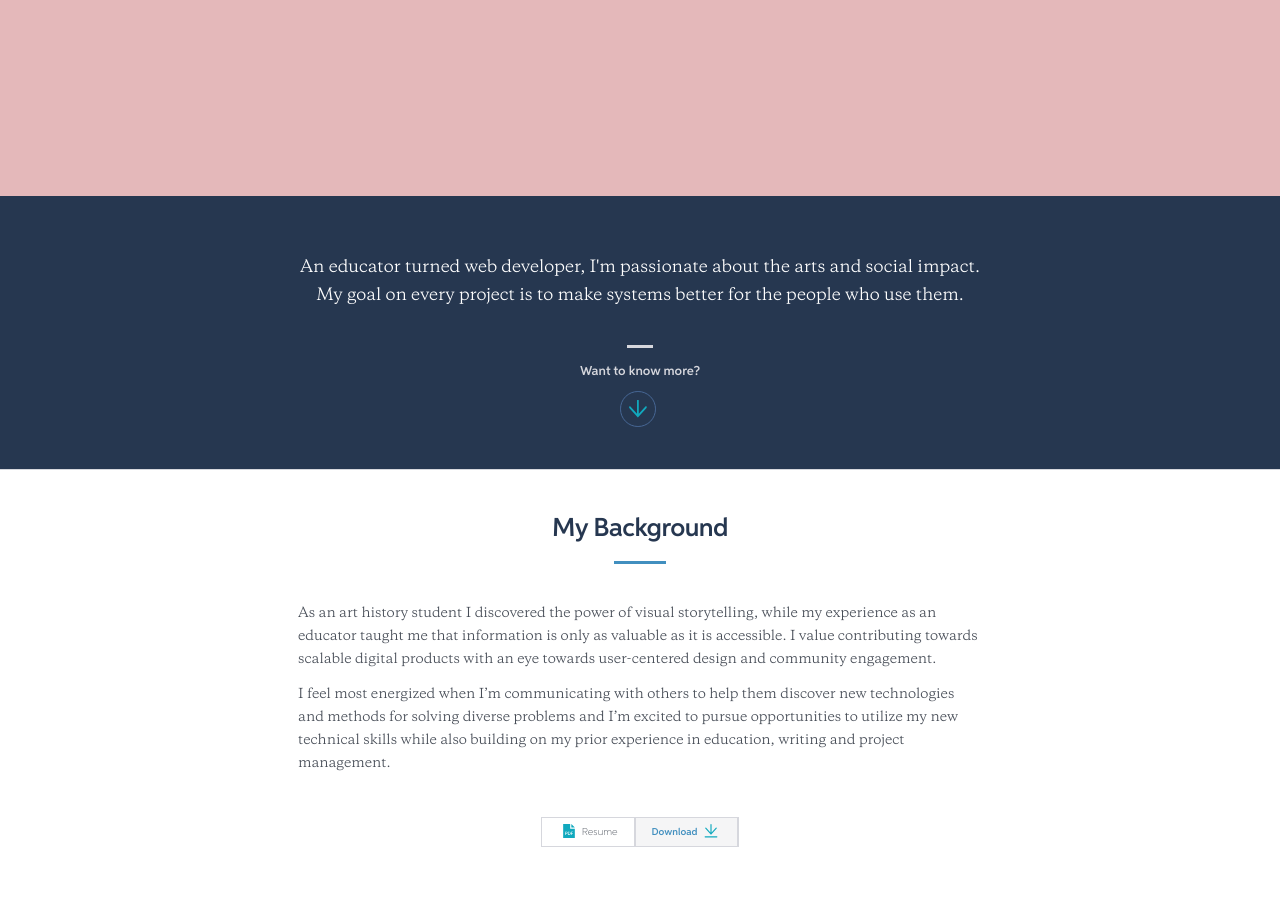
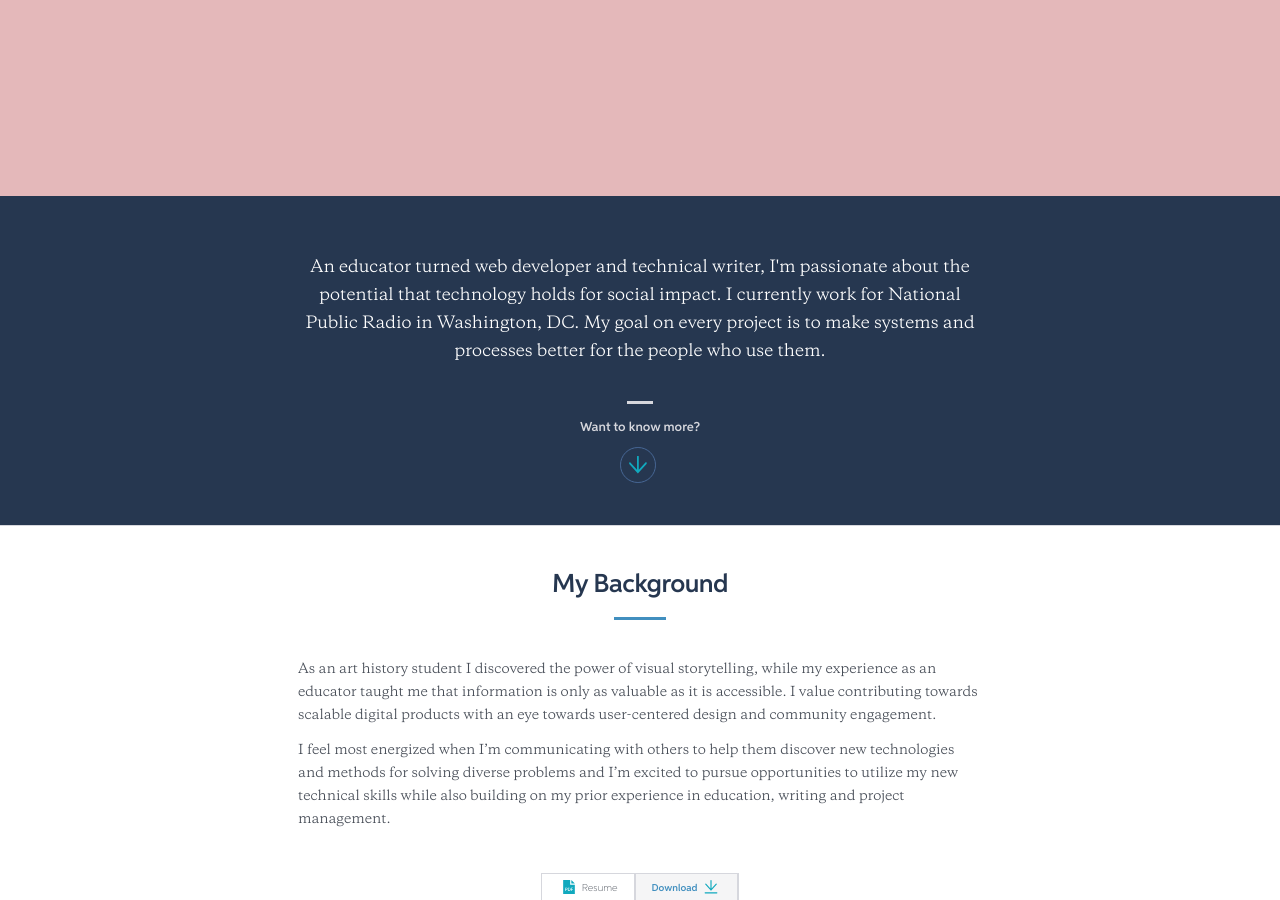
Before and after one commit to schersh/Portfolio-Page, a Jekyll site: the page built from index.html, in a window 1280 px wide and 900 px high, scrolled down 344 px. Built offline with Jekyll 4.4.1, drawn with Linux system fonts in a browser that asks for light colours.

Commit message:
Update index.html

```diff
--- a/index.html
+++ b/index.html
@@ -9,7 +9,7 @@
 </section>
 <section class="panel c-theme-reverse no-border" id="Introduction">
     <div class="l-wrapper l-centered">
-        <p class="t-lead">An educator turned web developer, I'm passionate about the arts and social impact. My goal on every project is to make systems better for the people who use them.</p>
+        <p class="t-lead">An educator turned web developer and technical writer, I'm passionate about the potential that technology holds for social impact. I currently work for National Public Radio in Washington, DC. My goal on every project is to make systems and processes better for the people who use them.</p>
         <a class="button button--text l-margin-top l-padding-top border-tick border-tick--top" href="#my-background">
             Want to know more?<br>
             <svg class="icon icon--border l-margin-top l-margin-top--narrow" title="arrow" role="presentation">
```
